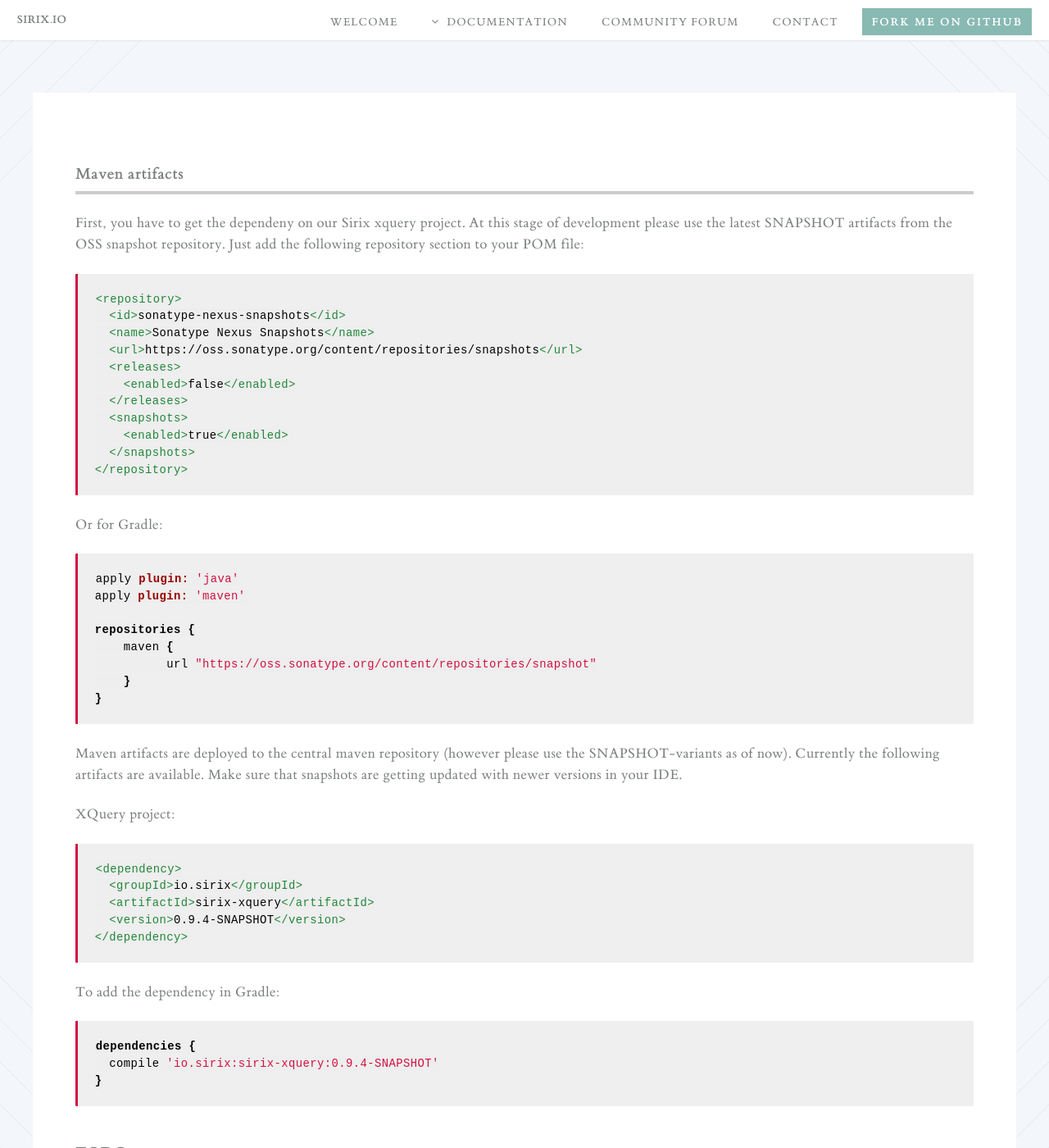
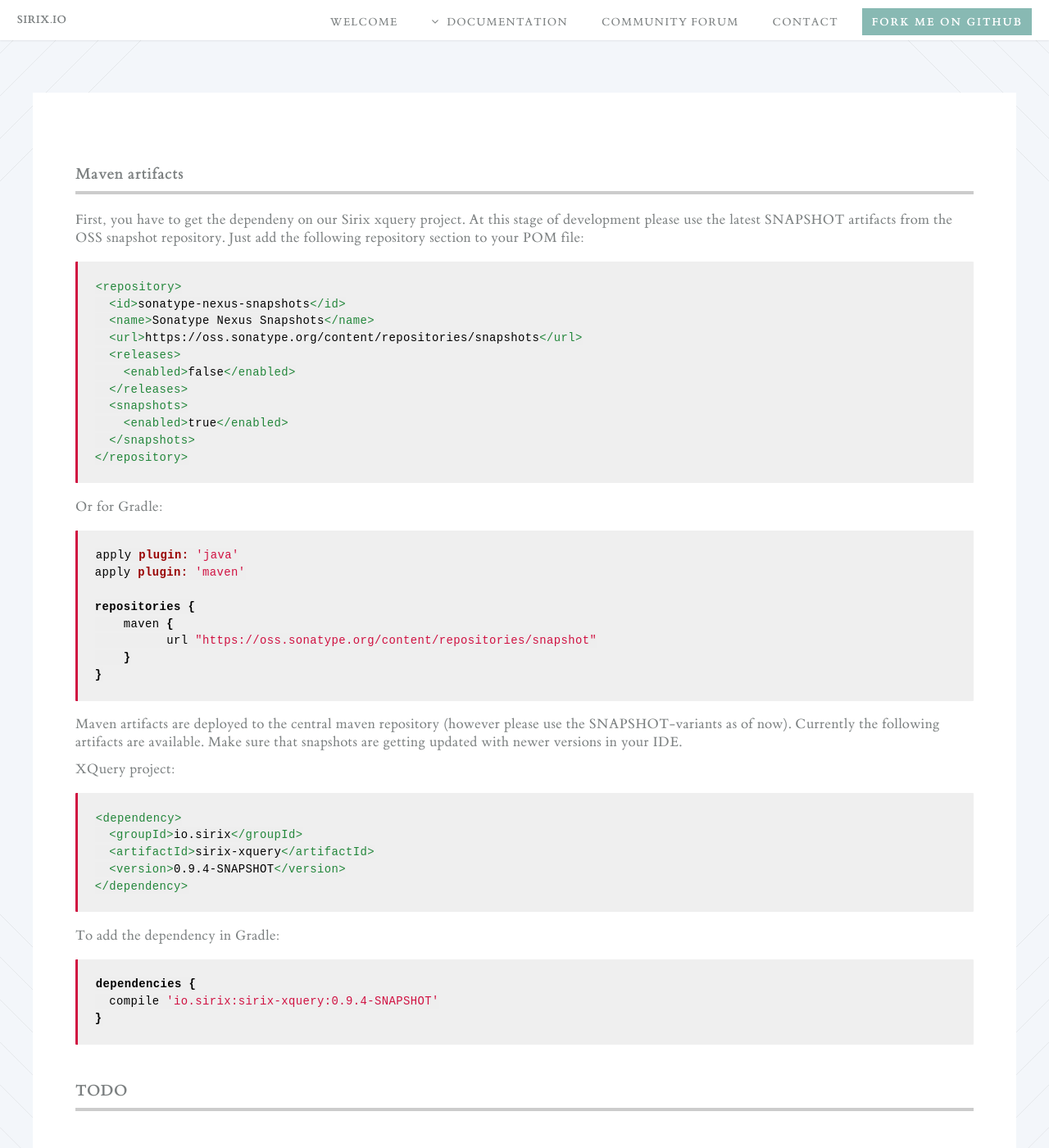
Before and after one commit to sirixdb/sirixdb.github.io, a Jekyll site: the page built from dom-alike-api.md, in a window 1280 px wide and 1400 px high, scrolled down 212 px. Shown: the whole window at 82% size. Built offline with Jekyll 4.4.1, drawn with Linux system fonts in a browser that asks for light colours; our own code applies the rules of GitHub Pages for plain Markdown files.

Commit message:
Update style.css

```diff
--- a/css/style.css
+++ b/css/style.css
@@ -1170,9 +1170,9 @@
 }
 
 section.markdown > p {
-  margin: 1.3em 0;
+  margin: 0 0 10px;
   padding: 0;
-  line-height: 1.5em;
+  line-height: 1.3em;
 }
 
 dt {
@@ -1186,8 +1186,8 @@
 }
 
 pre.highlight {
-  margin-top: 0.5em;
-  margin-bottom: 0.5em;
+  margin-top: 1em;
+  margin-bottom: 1em;
   padding: 1.2em;
   /** border: 1px solid #dbdbdb; **/
   background-color: #efefef;
```
